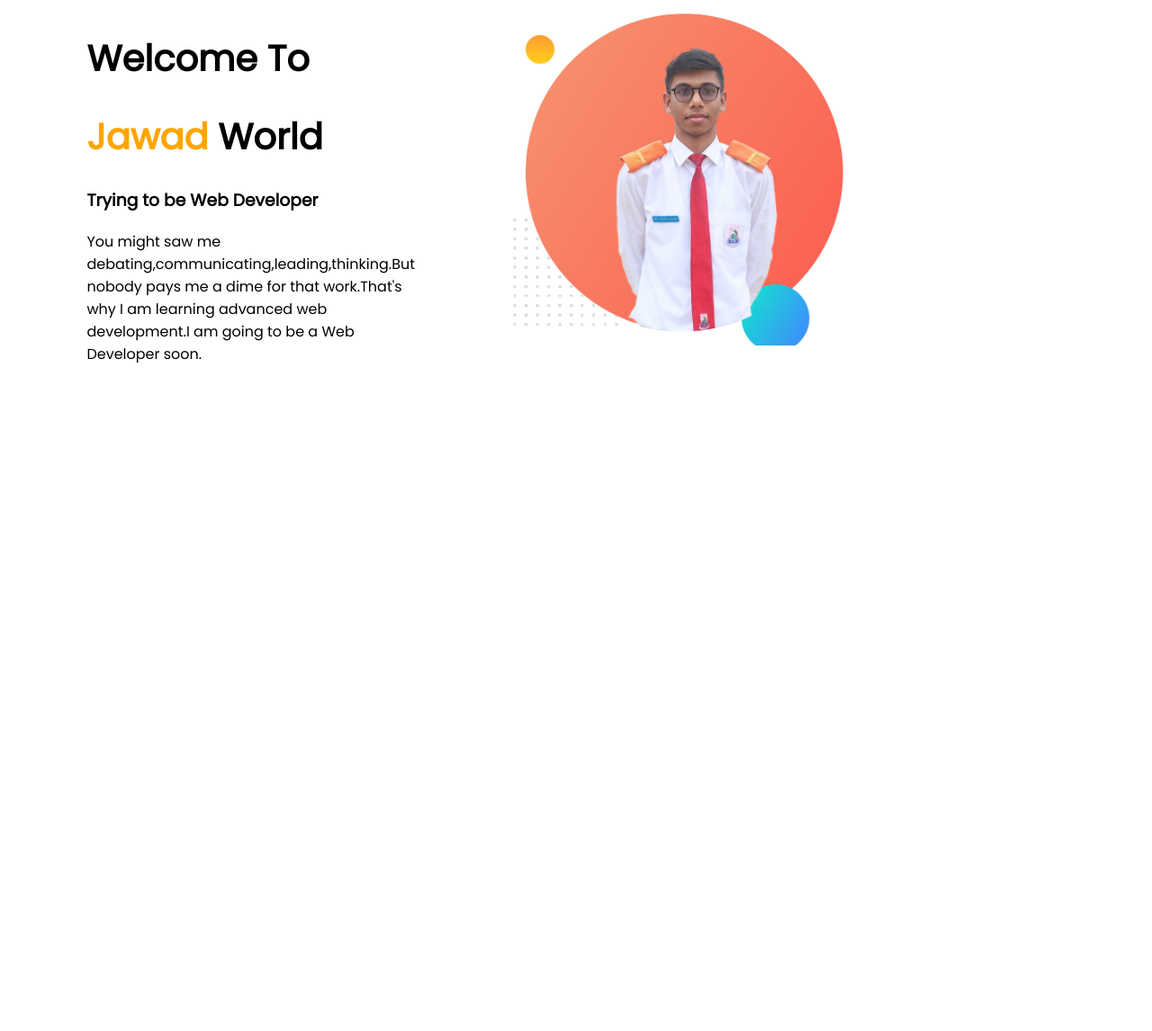
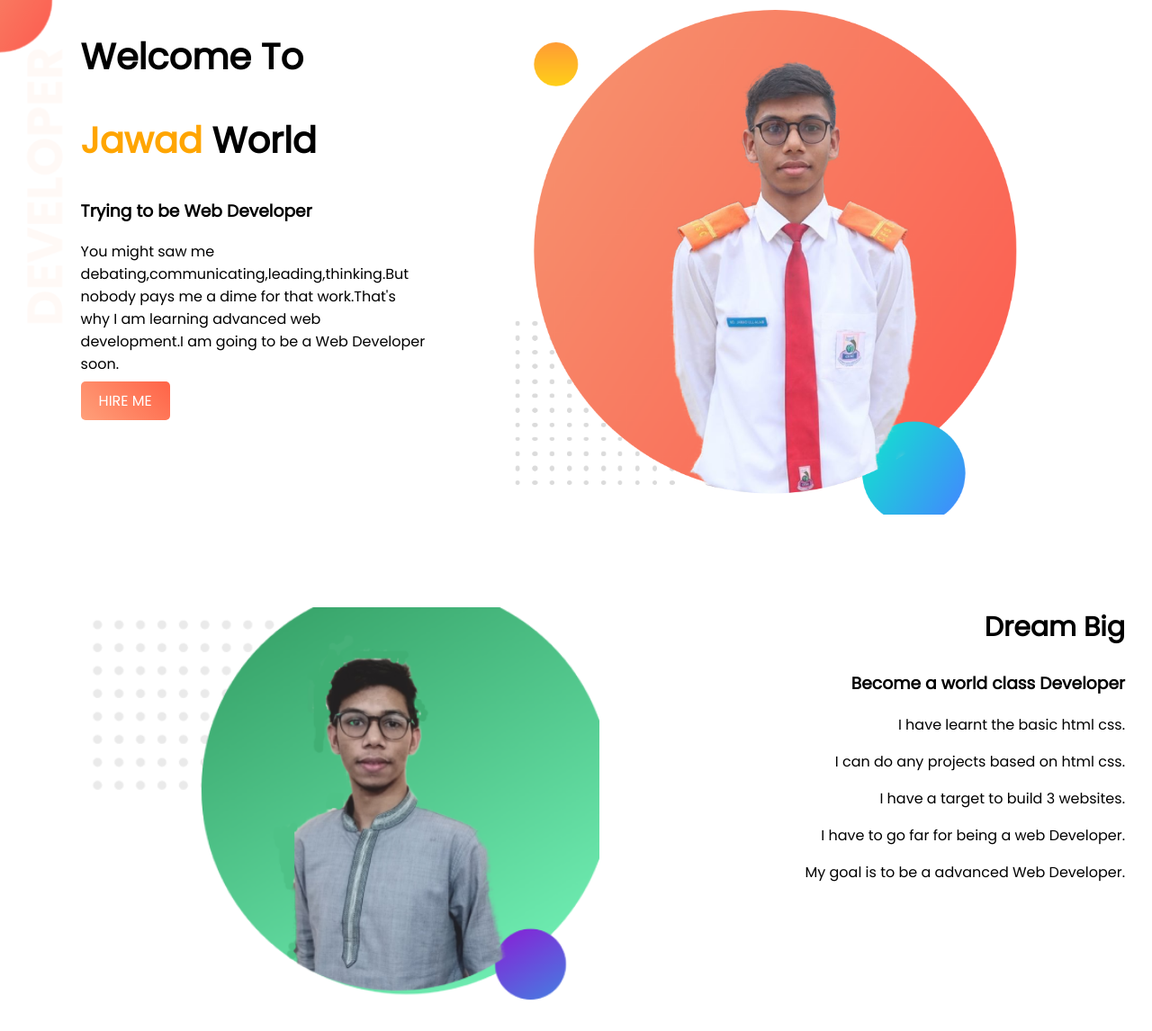
Before and after one commit to Jawadul16/web-portfolio, a plain HTML site: page index.html in a window 1280 px wide. Shown: the whole page at 90% size. Before the commit the page ends 800 px from the top, so only its background shows below. Drawn offline with Linux system fonts and the light colour scheme; files whose address does not match are found by name.

Commit message:
creating my web portfolio

```diff
--- a/index.html
+++ b/index.html
@@ -9,15 +9,29 @@
 <link href="https://fonts.googleapis.com/css2?family=Poppins&display=swap" rel="stylesheet">
 </head>
 <body>
+    <section class="top-banner">
    <div class="half-width">
      <h1>Welcome To</h1>
     <h1><span class="name-highlight">Jawad</span> World</h1>
     <h3>Trying to be Web Developer</h3>
 
     <p>You might saw me <span>debating,communicating,leading,thinking.But nobody pays me a dime for that work.That's why I am learning advanced web development.I am going to be a Web Developer soon.</span> </p>
+    <a class="link-button" target="_blank" href="https://www.linkedin.com/in/jawad-alam-82031a1a8">HIRE ME</a>
 </div>
 <div class="half-width">
     <img src="F:\Website Development\projects\web-portfolio\images\my-bg.png" alt="">
 </div>
+</section>
+<section class="dream-area">
+    <div class="half-width">
+        <img src="F:\Website Development\projects\web-portfolio\images\image 13.png" alt="">
+
+    </div>
+    <div class="writing">
+        <h2>Dream Big</h2>
+        <h3>Become a world class Developer</h3>
+        <p class="text">I have learnt the basic html css.</p> <p>I can do any projects based on html css.</p><p>I have a target to build 3 websites.</p> <p>I have to go far for being a web Developer.</p> <p> My goal is to be a advanced Web Developer.</p>
+    </div>
+</section>
 </body>
 </html>
--- a/style.css
+++ b/style.css
@@ -1,9 +1,13 @@
 body{
+    margin: 0px;
     font-family: 'Poppins', sans-serif;
     text-align: start;
 }
 h1{
     font-size: 40px;
+}
+h2{
+    font-size: 30px;
 }
 .name-highlight{
     color: orange;
@@ -13,9 +17,28 @@ h1{
     float: left;
     margin-left: 5%;
     padding-left: 2%;
-
+}
+.writing{
+    text-align: right;
+    margin-right: 30px;
 }
 .half-width img{
-    width: 100%;
+    width: 150%;
     justify-items: right;
 }
+.top-banner{
+    background-image: url( "images/top-banner.png");
+    background-repeat: no-repeat;
+   }
+.link-button{
+    text-decoration: none;
+    background-image: linear-gradient(45deg, lightSalmon,tomato);
+    padding: 10px 20px;
+    border-radius: 5px;
+    color: white;
+    font-weight: 300;
+}
+section{
+    height:500px ;
+    padding-bottom: 150px ;
+}
```
Also changed, not shown: images/image 13.png (added).
